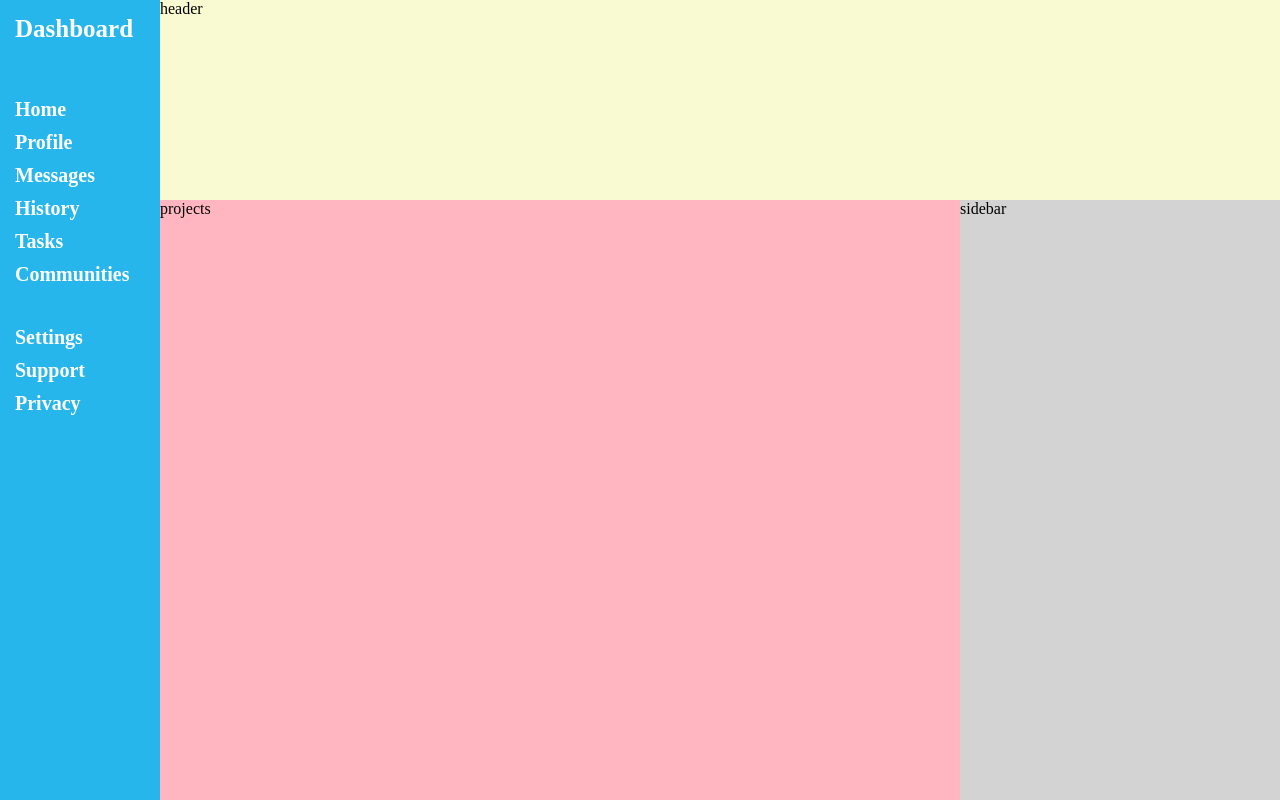
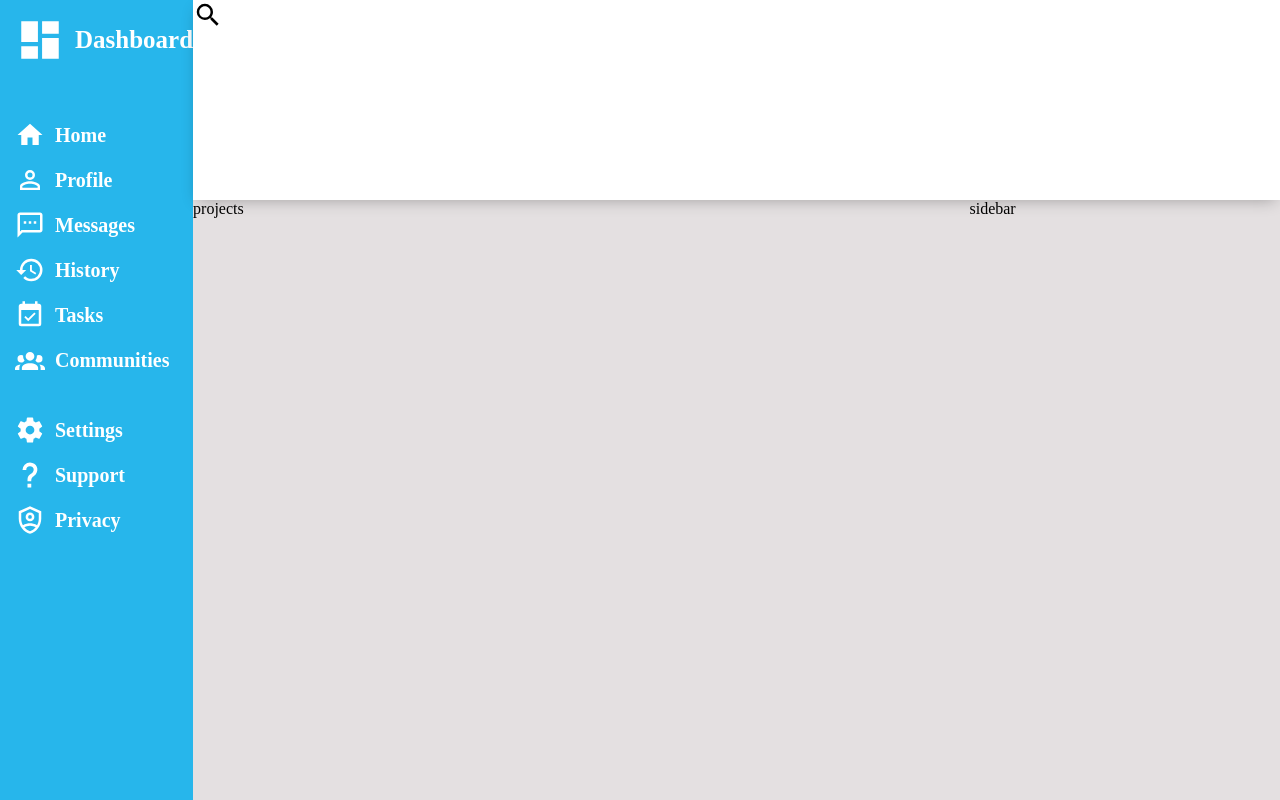
Before and after one commit to ethanncao/admin-dashboard, a plain HTML site: page index.html in a window 1280 px wide. Drawn offline with Linux system fonts and the light colour scheme.

Commit message:
Designed the dashboard Finished the designing of the dashboard by adding the symbols/images

```diff
--- a/index.html
+++ b/index.html
@@ -12,24 +12,50 @@
     <!-- Container for everything in the dashboard -->
     <div class="dashboard">
       <div id="dash-title">
+        <svg class="dashboard-img" xmlns="http://www.w3.org/2000/svg" viewBox="0 0 24 24"><path d="M13,3V9H21V3M13,21H21V11H13M3,21H11V15H3M3,13H11V3H3V13Z" /></svg>
         Dashboard
       </div>
       <ul class="user-btns">
-        <li>Home</li>
-        <li>Profile</li>
-        <li>Messages</li>
-        <li>History</li>
-        <li>Tasks</li>
-        <li>Communities</li>
+        <li>
+          <svg class="li-img" xmlns="http://www.w3.org/2000/svg" viewBox="0 0 24 24"><path d="M10,20V14H14V20H19V12H22L12,3L2,12H5V20H10Z" /></svg>
+          Home</li>
+        <li>
+          <svg class="li-img" xmlns="http://www.w3.org/2000/svg" viewBox="0 0 24 24"><title>account-outline</title><path d="M12,4A4,4 0 0,1 16,8A4,4 0 0,1 12,12A4,4 0 0,1 8,8A4,4 0 0,1 12,4M12,6A2,2 0 0,0 10,8A2,2 0 0,0 12,10A2,2 0 0,0 14,8A2,2 0 0,0 12,6M12,13C14.67,13 20,14.33 20,17V20H4V17C4,14.33 9.33,13 12,13M12,14.9C9.03,14.9 5.9,16.36 5.9,17V18.1H18.1V17C18.1,16.36 14.97,14.9 12,14.9Z" /></svg>
+          Profile</li>
+        <li>
+          <svg class="li-img" xmlns="http://www.w3.org/2000/svg" viewBox="0 0 24 24"><title>message-processing-outline</title><path d="M20 2H4C2.9 2 2 2.9 2 4V22L6 18H20C21.1 18 22 17.1 22 16V4C22 2.9 21.1 2 20 2M20 16H5.2L4 17.2V4H20V16M17 11H15V9H17M13 11H11V9H13M9 11H7V9H9" /></svg>
+          Messages</li>
+        <li>
+          <svg class="li-img" xmlns="http://www.w3.org/2000/svg" viewBox="0 0 24 24"><title>history</title><path d="M13.5,8H12V13L16.28,15.54L17,14.33L13.5,12.25V8M13,3A9,9 0 0,0 4,12H1L4.96,16.03L9,12H6A7,7 0 0,1 13,5A7,7 0 0,1 20,12A7,7 0 0,1 13,19C11.07,19 9.32,18.21 8.06,16.94L6.64,18.36C8.27,20 10.5,21 13,21A9,9 0 0,0 22,12A9,9 0 0,0 13,3" /></svg>
+          History</li>
+        <li>
+          <svg class="li-img" xmlns="http://www.w3.org/2000/svg" viewBox="0 0 24 24"><title>calendar-check</title><path d="M19,19H5V8H19M19,3H18V1H16V3H8V1H6V3H5C3.89,3 3,3.9 3,5V19A2,2 0 0,0 5,21H19A2,2 0 0,0 21,19V5A2,2 0 0,0 19,3M16.53,11.06L15.47,10L10.59,14.88L8.47,12.76L7.41,13.82L10.59,17L16.53,11.06Z" /></svg>
+          Tasks</li>
+        <li>
+          <svg class="li-img" xmlns="http://www.w3.org/2000/svg" viewBox="0 0 24 24"><title>account-group</title><path d="M12,5.5A3.5,3.5 0 0,1 15.5,9A3.5,3.5 0 0,1 12,12.5A3.5,3.5 0 0,1 8.5,9A3.5,3.5 0 0,1 12,5.5M5,8C5.56,8 6.08,8.15 6.53,8.42C6.38,9.85 6.8,11.27 7.66,12.38C7.16,13.34 6.16,14 5,14A3,3 0 0,1 2,11A3,3 0 0,1 5,8M19,8A3,3 0 0,1 22,11A3,3 0 0,1 19,14C17.84,14 16.84,13.34 16.34,12.38C17.2,11.27 17.62,9.85 17.47,8.42C17.92,8.15 18.44,8 19,8M5.5,18.25C5.5,16.18 8.41,14.5 12,14.5C15.59,14.5 18.5,16.18 18.5,18.25V20H5.5V18.25M0,20V18.5C0,17.11 1.89,15.94 4.45,15.6C3.86,16.28 3.5,17.22 3.5,18.25V20H0M24,20H20.5V18.25C20.5,17.22 20.14,16.28 19.55,15.6C22.11,15.94 24,17.11 24,18.5V20Z" /></svg>
+          Communities</li>
       </ul>
       <ul class="help-btns">
-        <li>Settings</li>
-        <li>Support</li>
-        <li>Privacy</li>
+        <li>
+          <svg class="li-img" xmlns="http://www.w3.org/2000/svg" viewBox="0 0 24 24"><title>cog</title><path d="M12,15.5A3.5,3.5 0 0,1 8.5,12A3.5,3.5 0 0,1 12,8.5A3.5,3.5 0 0,1 15.5,12A3.5,3.5 0 0,1 12,15.5M19.43,12.97C19.47,12.65 19.5,12.33 19.5,12C19.5,11.67 19.47,11.34 19.43,11L21.54,9.37C21.73,9.22 21.78,8.95 21.66,8.73L19.66,5.27C19.54,5.05 19.27,4.96 19.05,5.05L16.56,6.05C16.04,5.66 15.5,5.32 14.87,5.07L14.5,2.42C14.46,2.18 14.25,2 14,2H10C9.75,2 9.54,2.18 9.5,2.42L9.13,5.07C8.5,5.32 7.96,5.66 7.44,6.05L4.95,5.05C4.73,4.96 4.46,5.05 4.34,5.27L2.34,8.73C2.21,8.95 2.27,9.22 2.46,9.37L4.57,11C4.53,11.34 4.5,11.67 4.5,12C4.5,12.33 4.53,12.65 4.57,12.97L2.46,14.63C2.27,14.78 2.21,15.05 2.34,15.27L4.34,18.73C4.46,18.95 4.73,19.03 4.95,18.95L7.44,17.94C7.96,18.34 8.5,18.68 9.13,18.93L9.5,21.58C9.54,21.82 9.75,22 10,22H14C14.25,22 14.46,21.82 14.5,21.58L14.87,18.93C15.5,18.67 16.04,18.34 16.56,17.94L19.05,18.95C19.27,19.03 19.54,18.95 19.66,18.73L21.66,15.27C21.78,15.05 21.73,14.78 21.54,14.63L19.43,12.97Z" /></svg>
+          Settings</li>
+        <li>
+          <svg class="li-img" xmlns="http://www.w3.org/2000/svg" viewBox="0 0 24 24"><title>help</title><path d="M10,19H13V22H10V19M12,2C17.35,2.22 19.68,7.62 16.5,11.67C15.67,12.67 14.33,13.33 13.67,14.17C13,15 13,16 13,17H10C10,15.33 10,13.92 10.67,12.92C11.33,11.92 12.67,11.33 13.5,10.67C15.92,8.43 15.32,5.26 12,5A3,3 0 0,0 9,8H6A6,6 0 0,1 12,2Z" /></svg>
+          Support</li>
+        <li>
+          <svg class="li-img" xmlns="http://www.w3.org/2000/svg" viewBox="0 0 24 24"><title>shield-account-outline</title><path d="M12,1L3,5V11C3,16.55 6.84,21.74 12,23C17.16,21.74 21,16.55 21,11V5L12,1M12,3.18L19,6.3V11.22C19,12.92 18.5,14.65 17.65,16.17C16,14.94 13.26,14.5 12,14.5C10.74,14.5 8,14.94 6.35,16.17C5.5,14.65 5,12.92 5,11.22V6.3L12,3.18M12,6A3.5,3.5 0 0,0 8.5,9.5A3.5,3.5 0 0,0 12,13A3.5,3.5 0 0,0 15.5,9.5A3.5,3.5 0 0,0 12,6M12,8A1.5,1.5 0 0,1 13.5,9.5A1.5,1.5 0 0,1 12,11A1.5,1.5 0 0,1 10.5,9.5A1.5,1.5 0 0,1 12,8M12,16.5C13.57,16.5 15.64,17.11 16.53,17.84C15.29,19.38 13.7,20.55 12,21C10.3,20.55 8.71,19.38 7.47,17.84C8.37,17.11 10.43,16.5 12,16.5Z" /></svg>
+          Privacy</li>
       </ul>
     </div>
     <!-- Container for everything in the header -->
-    <div class="header">header</div>
+    <div class="header">
+      <div class="top-header">
+        <div class="search-bar">
+          <svg class="li-img" xmlns="http://www.w3.org/2000/svg" viewBox="0 0 24 24"><title>magnify</title><path d="M9.5,3A6.5,6.5 0 0,1 16,9.5C16,11.11 15.41,12.59 14.44,13.73L14.71,14H15.5L20.5,19L19,20.5L14,15.5V14.71L13.73,14.44C12.59,15.41 11.11,16 9.5,16A6.5,6.5 0 0,1 3,9.5A6.5,6.5 0 0,1 9.5,3M9.5,5C7,5 5,7 5,9.5C5,12 7,14 9.5,14C12,14 14,12 14,9.5C14,7 12,5 9.5,5Z" /></svg>
+
+        </div>
+      </div>
+    </div>
     <!-- Container for everything in projects -->
     <div class="projects">projects</div>
     <!-- Container for the sidebar -->
--- a/styles.css
+++ b/styles.css
@@ -1,6 +1,7 @@
 * {
   margin: 0;
   padding: 0;
+  overflow: visible;
 }
 
 ul {
@@ -18,21 +19,25 @@ ul {
   padding-top: 15px;
   padding-left: 15px;
   font-weight: bold;
+  color: white;
 }
 
 .header {
-  background-color: lightgoldenrodyellow;
+  background-color: white;
   grid-column: 2/4;
+  box-shadow: 0 5px 15px -5px rgba(0, 0, 0, .3);
+  position: relative;
+  z-index: 1;
 }
 
 .projects {
-  background-color: lightpink;
+  background-color: rgb(228, 224, 225);
   grid-row: 2/5;
   grid-column-start: 2;
 }
 
 .sidebar {
-  background-color: lightgrey;
+  background-color: rgb(228, 224, 225);
   grid-row: 2/5;
   grid-column-start: 3;
 }
@@ -47,14 +52,33 @@ ul {
 /* Dashboard */
 #dash-title {
   font-size: 25px;
-  color: white;
   margin-bottom: 15px;
+  display: flex;
+  align-items: center;
+  gap:  10px;
+}
+
+.dashboard-img path, .dashboard-img {
+  width: 50px;
+  fill: white;
 }
 
 .user-btns, .help-btns {
   display: flex;
   flex-direction: column;
+  gap: 15px;
+  font-size: 20px;
+  fill: white;
+}
+
+li {
+  display: flex;
+  align-items: center;
   gap: 10px;
-  font-size: 20px;
-  color: white;
 }
+
+.li-img {
+  width: 30px;
+}
+
+/* Header */
```
Also changed, not shown: svg-images/home.svg (added), svg-images/view-dashboard.svg (added).
